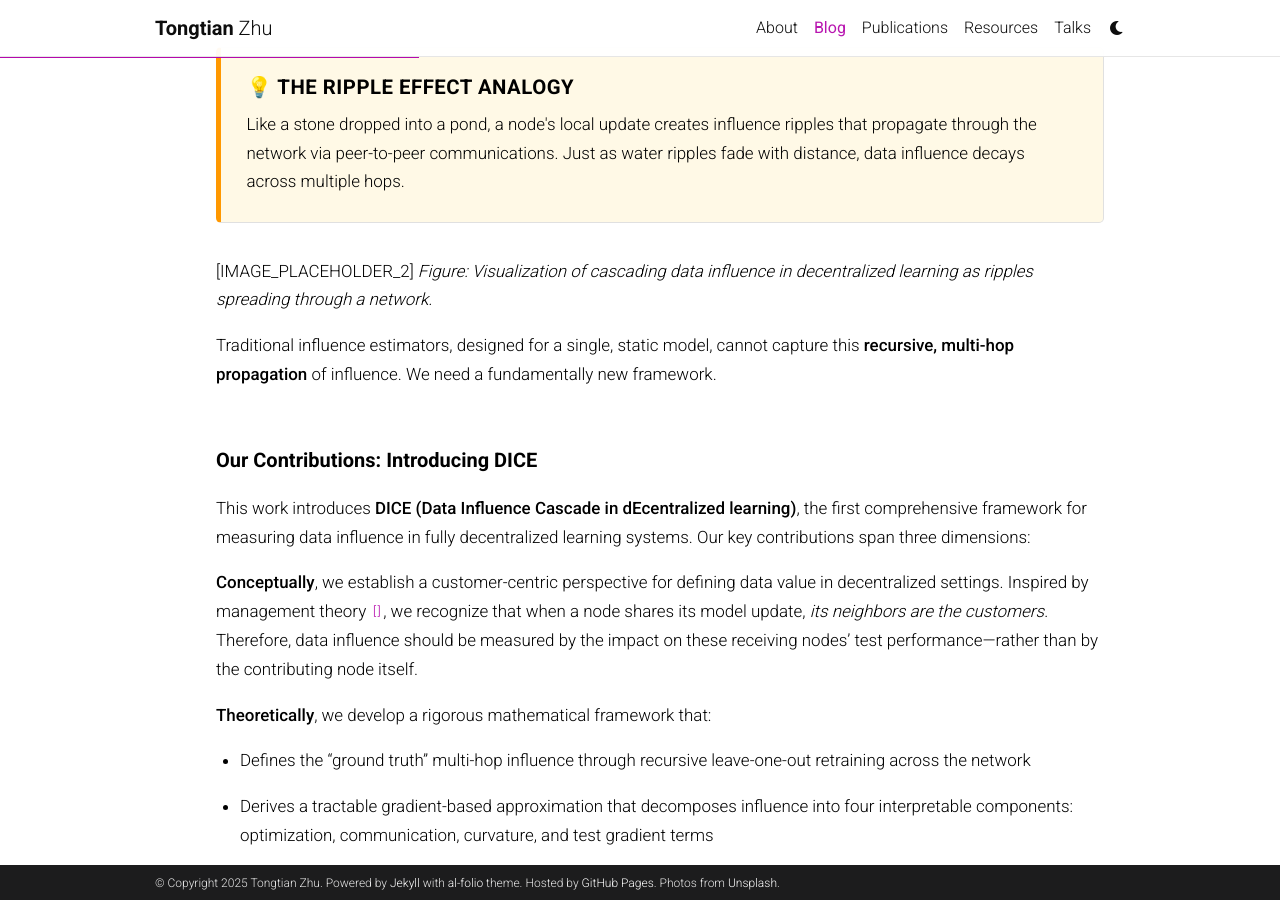
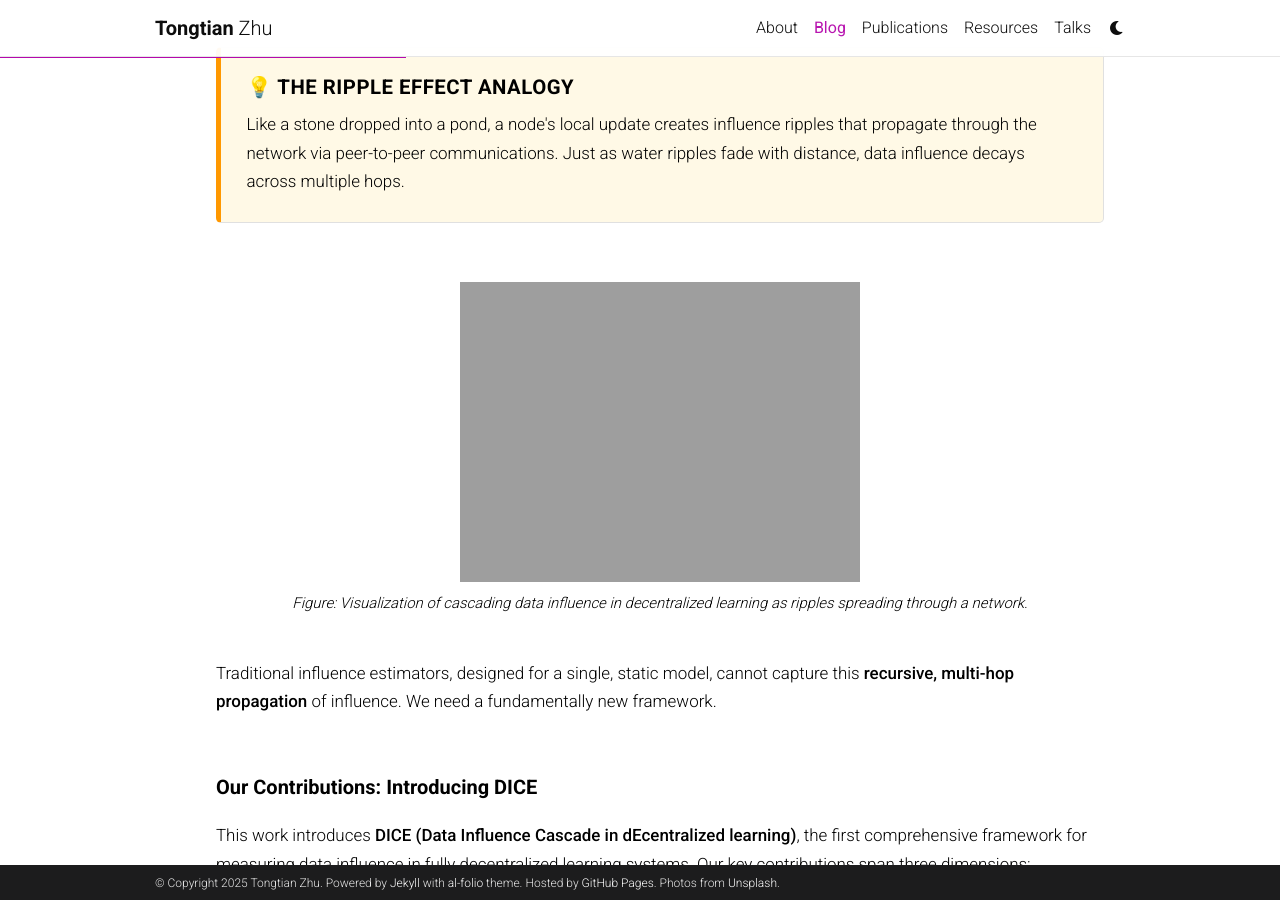
Before and after one commit to Raiden-Zhu/Raiden-Zhu.github.io, a Jekyll site: the page built from _posts/2025-03-15-DICE.md, in a window 1280 px wide and 900 px high, scrolled down 3389 px. Built offline with Jekyll 4.4.1, drawn with Linux system fonts in a browser that asks for light colours; comment, search, counter and statistics services are not loaded; a style sheet for code colours, icons or effects is not loaded.

Commit message:
feat: add ripple visualization figure with matching caption style
- Replace IMAGE_PLACEHOLDER_2 with ripple.png from publication_preview
- Use identical styling as first figure (topology_text.png):
  * Centered div with 1.5em margins
  * max-width: 85% for image
  * Italic caption with 0.88em font-size and #666 color
  * Consistent 0.5em margin-top for caption
- Caption: 'Visualization of cascading data influence as ripples'

```diff
--- a/_posts/2025-03-15-DICE.md
+++ b/_posts/2025-03-15-DICE.md
@@ -259,8 +259,10 @@ However, these centralized methods fundamentally **fail in decentralized setting
   <p>Like a stone dropped into a pond, a node's local update creates influence ripples that propagate through the network via peer-to-peer communications. Just as water ripples fade with distance, data influence decays across multiple hops.</p>
 </div>
 
-[IMAGE_PLACEHOLDER_2]
-*Figure: Visualization of cascading data influence in decentralized learning as ripples spreading through a network.*
+<div style="text-align: center; margin: 1.5em 0;">
+  <img src="https://raiden-zhu.github.io/assets/img/publication_preview/ripple.png" alt="Cascading Data Influence Visualization" style="max-width: 85%; height: auto;">
+  <p style="font-style: italic; margin-top: 0.5em; font-size: 0.88em; color: #666;">Figure: Visualization of cascading data influence in decentralized learning as ripples spreading through a network.</p>
+</div>
 
 Traditional influence estimators, designed for a single, static model, cannot capture this **recursive, multi-hop propagation** of influence. We need a fundamentally new framework.
 
```
